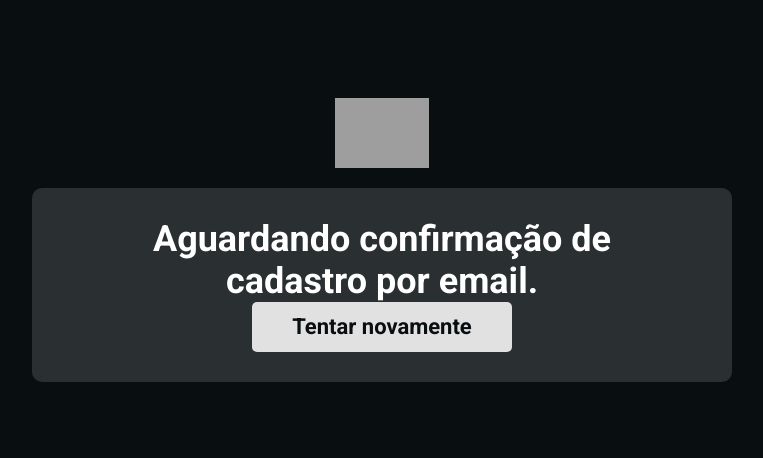
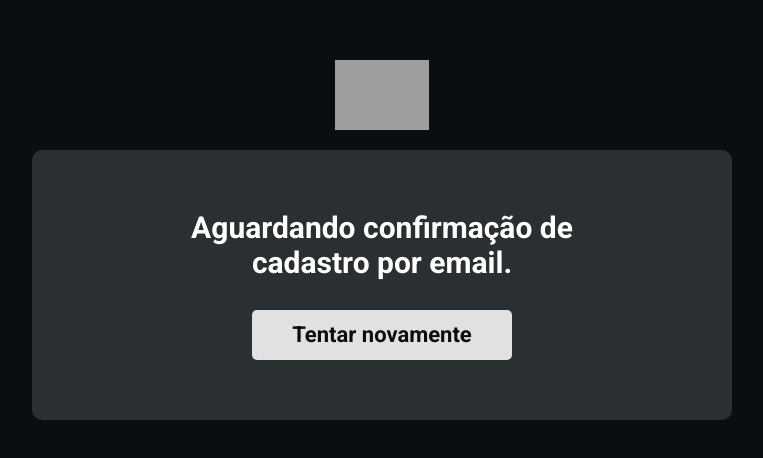
Before and after one commit to gustavodaltoe/MyFit, a React (Create React App) app in the folder web/: page /confirmation in a window 1280 px wide. Shown: the part 160-618 px from the top of the page, without its empty margins (258-1021 px from the left). Built offline with nearby package versions, Linux system fonts and the light colour scheme; grey boxes are pictures that could not be loaded; the HTML template or start-up script is replaced by a standard one.

Commit message:
Ajustes de layout em Confirmation

```diff
--- a/web/src/pages/Confirmation/index.tsx
+++ b/web/src/pages/Confirmation/index.tsx
@@ -6,12 +6,12 @@ import './styles.scss';
 function Confirmation() {
   return (
     <Base>
-      <fieldset>
-        <legend>Aguardando confirmação de cadastro por email.</legend>
+      <div id="confirmation">
+        <h1>Aguardando confirmação de cadastro por email.</h1>
         <button type="submit" className="btn-white">
           Tentar novamente
         </button>
-      </fieldset>
+      </div>
     </Base>
   );
 }
--- a/web/src/pages/Confirmation/styles.scss
+++ b/web/src/pages/Confirmation/styles.scss
@@ -1,3 +1,10 @@
+#confirmation {
+	& {
+		max-width: 440px;
+		margin: auto;
+		text-align: center;
+		padding: 3rem 0;
+	}
 	.btn-white {
 		& {
 			background: #E1E1E1;
@@ -7,12 +14,12 @@
 			font-size: 2.2rem;
 			transition: .2s ease;
 			cursor: pointer;
+			margin-top: 3rem;
 		}
 		& {
 			font-weight: bold;
 			font-size: 22px;
 			line-height: 26px;
-
 			color: #090E11;
 		}
 		&:hover {
@@ -20,3 +27,4 @@
 			color: #E1E1E1;
 		}
 	}
+}
```
Lines whose indentation alone changed are shown as unchanged.
